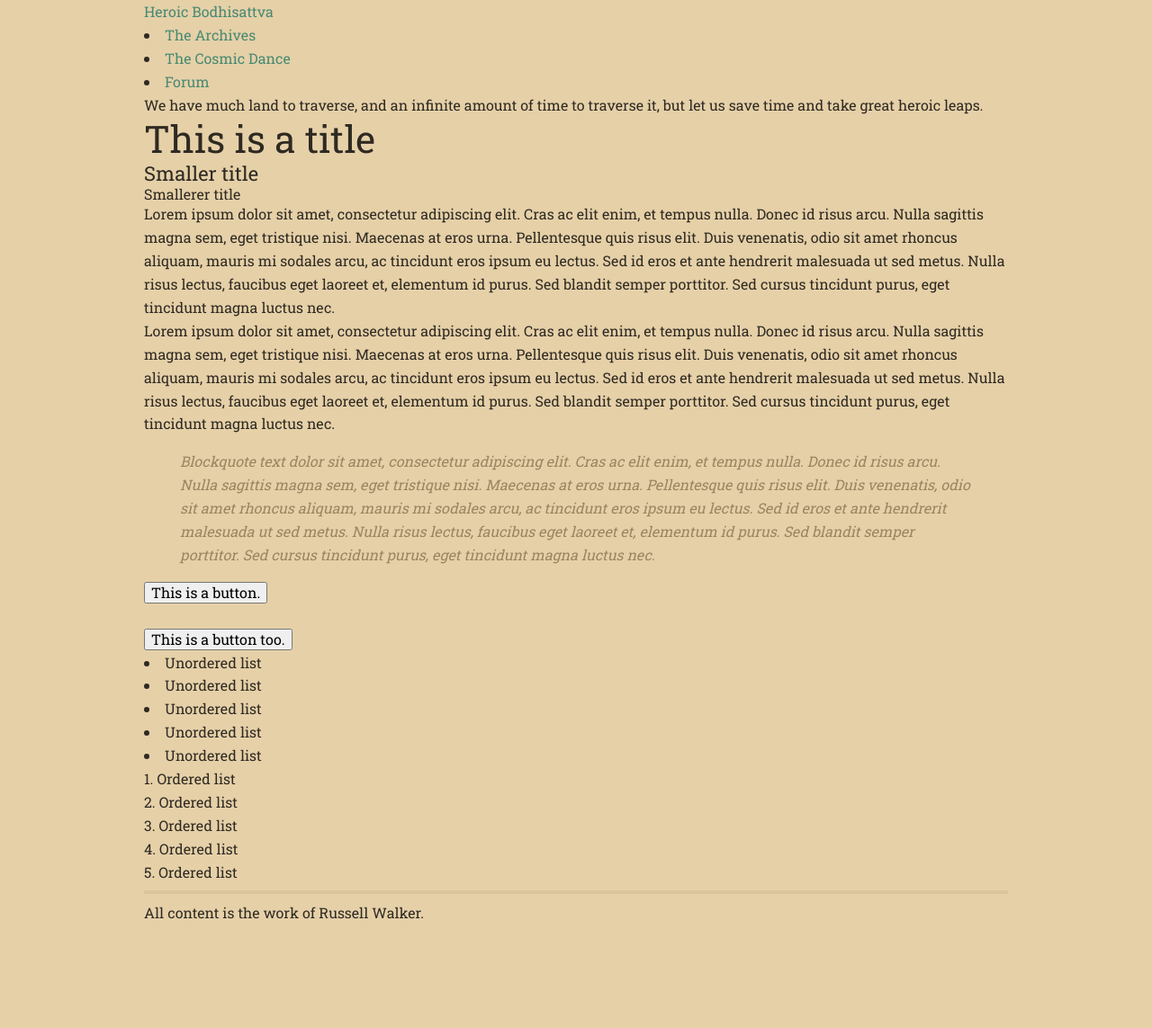
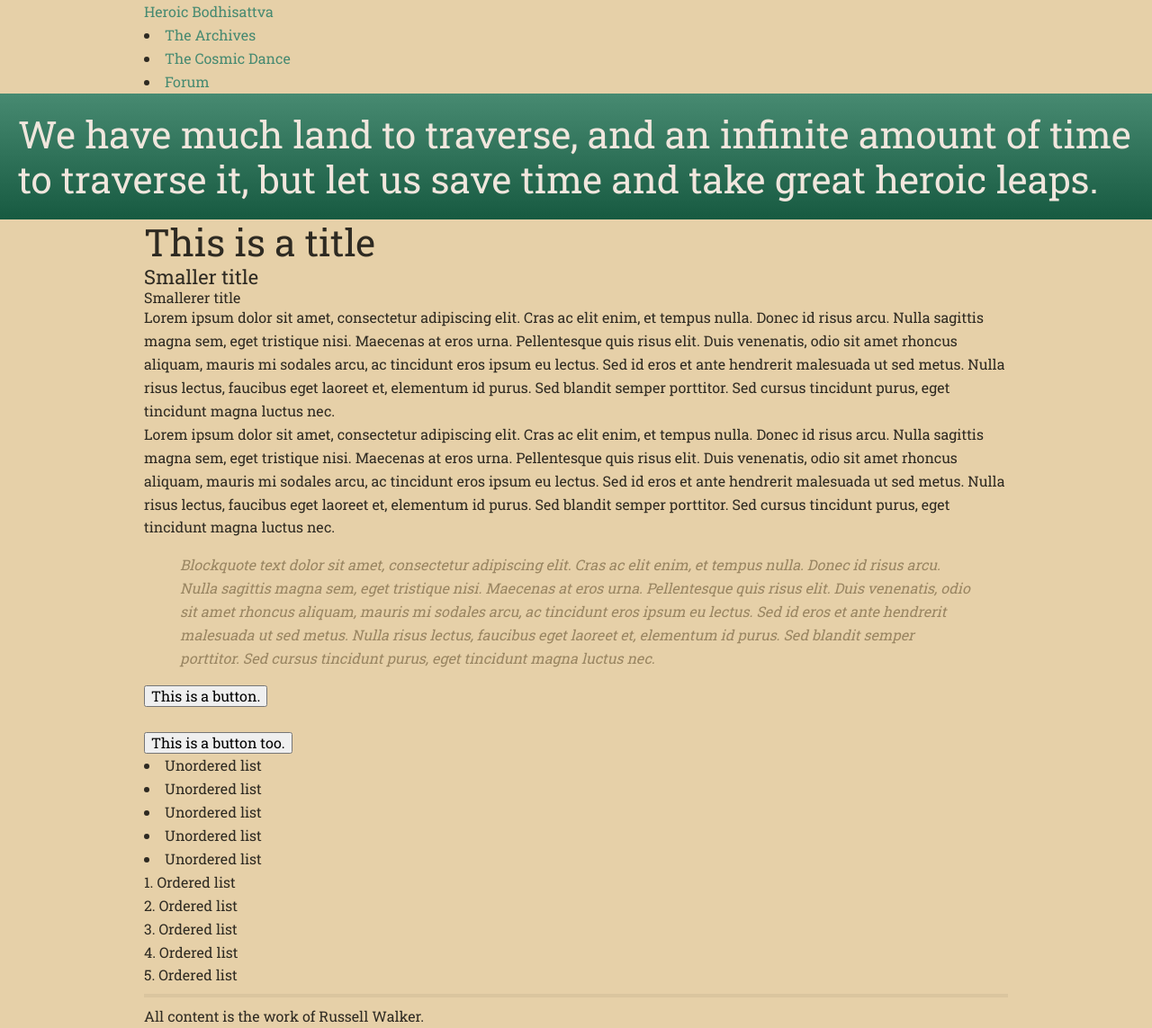
Before and after one commit to heroicbodhisattva/heroicbodhisattva, a Jekyll site: the page built from index.html, in a window 1280 px wide. Shown: the whole page at 90% size. Built offline with Jekyll 4.4.1, drawn with Linux system fonts in a browser that asks for light colours; nearby versions of some CDN libraries; Markdown is read by kramdown in place of the engine named in the settings; the list of posts is cut into pages by our own code; before the commit the page ends 1028 px from its top, so only the background shows below that.

Commit message:
Bit lighter please, and a hero as well.

```diff
--- a/_layouts/home.html
+++ b/_layouts/home.html
@@ -1,7 +1,7 @@
 {% include header.html %}
 
-    <section class="hero  wrap  clear">
-        {{ site.description }}
+    <section class="hero  clear">
+        <h1>{{ site.description }}</h1>
     </section>
 
     <section class="content  wrap  clear">
--- a/css/heroic.css
+++ b/css/heroic.css
@@ -9,7 +9,7 @@
  */
 
 /*
-    light color:    #e6d0a8
+    light color:    #f0e6dd
     med color:      #998561
     dark color:     #2e2a22
     main green:     #478a71
@@ -126,13 +126,13 @@ hr {
     display: block;
 }
 
-/* ---- 04. Buttons ---- */
+/* ---- ##. Buttons ---- */
 
 button, .button {
 
 }
 
-/* ---- 05. Header ---- */
+/* ---- ##. Header ---- */
 
 header {
 
@@ -141,13 +141,30 @@ header {
 
     }
 
-/* ---- 06. Navigation ---- */
+/* ---- ##. Navigation ---- */
 
 nav {
 
 }
 
-/* ---- 07. Articles ---- */
+/* ---- ##. Hero ---- */
+
+.hero {
+    background-color: #478a71;
+    background-image: -webkit-gradient(linear, left top, left bottom, color-stop(0%, #478a71), color-stop(100%, #175a41));
+    background-image: -webkit-linear-gradient(top, #478a71 0%, #175a41 100%);
+    background-image:    -moz-linear-gradient(top, #478a71 0%, #175a41 100%);
+    background-image:         linear-gradient(top, #478a71 0%, #175a41 100%);
+    color: #f0e6dd;
+    display: block;
+    width: 100%;
+    padding: 1.25em;
+    -webkit-box-sizing: border-box;
+    -moz-box-sizing:    border-box;
+    box-sizing:         border-box;
+}
+
+/* ---- ##. Articles ---- */
 
 .content {
 
@@ -174,19 +191,19 @@ article {
         left: 0;
     }
 
-/* ---- 08. Asides ---- */
+/* ---- ##. Asides ---- */
 
 aside {
 
 }
 
-/* ---- 11. Footer ---- */
+/* ---- ##. Footer ---- */
 
 footer {
 
 }
 
-/* ---- 12. Miscellaneous ---- */
+/* ---- ##. Miscellaneous ---- */
 
 .symbol { vertical-align: middle; font-family: "Entypo" !important; font-size: 2em; font-style: normal !important; }
 
```
